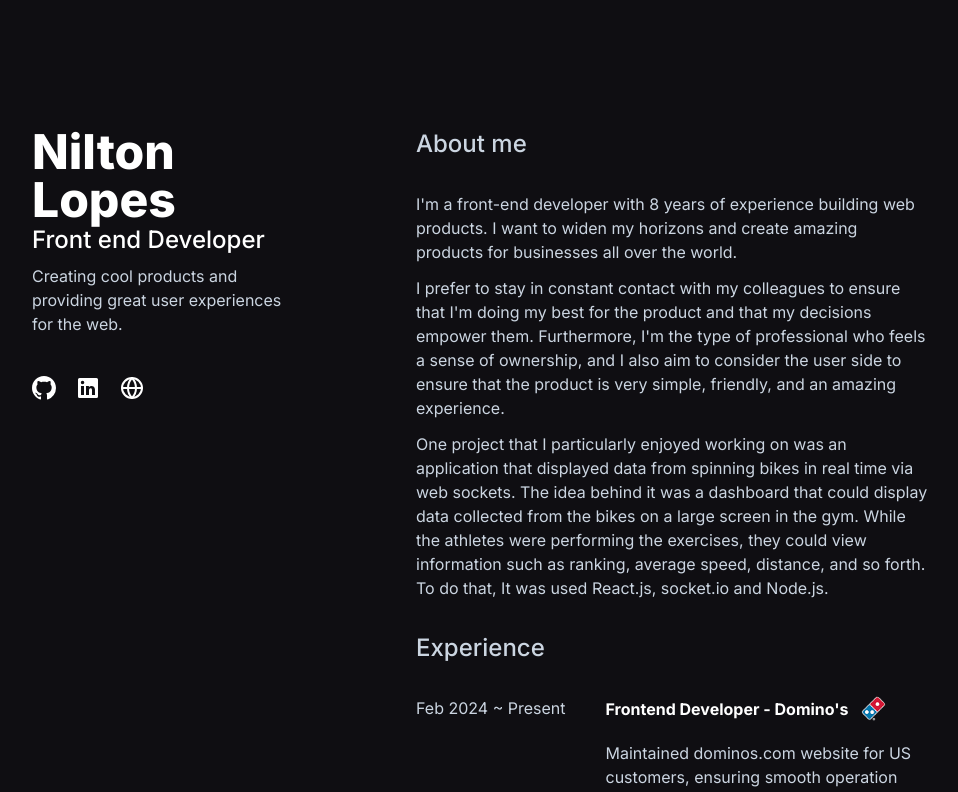
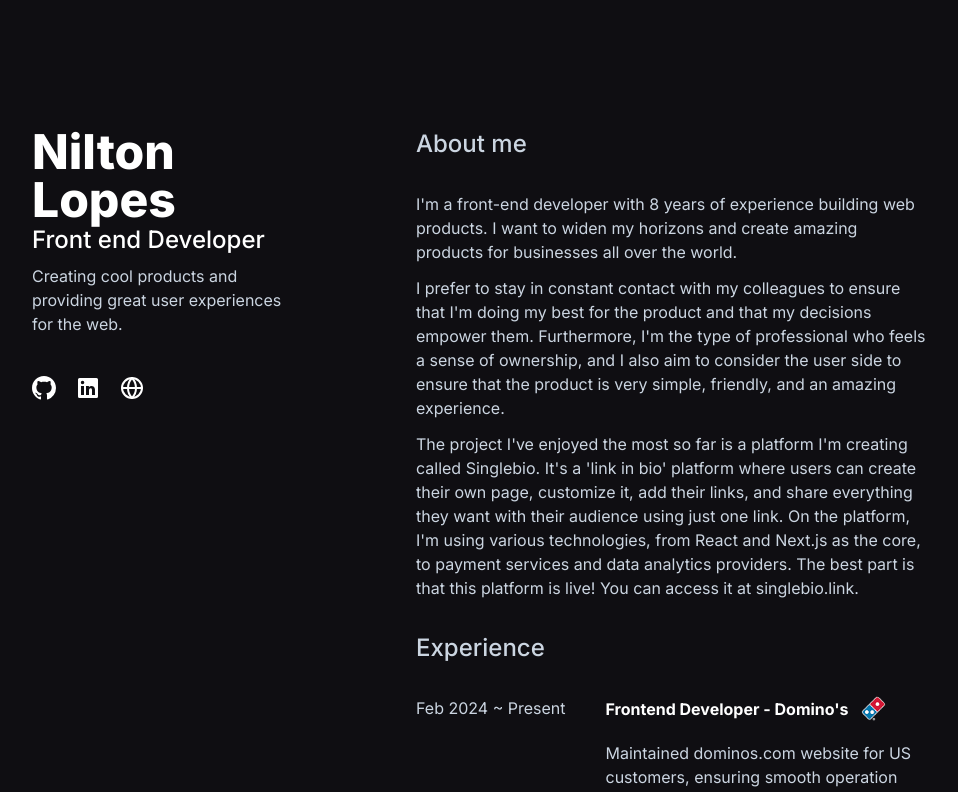
Before and after one commit to niltonslf/niltonlopes.com.br, a Next.js app: page / in a window 1280 px wide. Shown: the top 792 px of the page, without its empty margins (96-1054 px from the left). Built offline with nearby package versions, Linux system fonts and the light colour scheme.

Commit message:
feat: update description

```diff
--- a/src/app/page.tsx
+++ b/src/app/page.tsx
@@ -1,6 +1,7 @@
 import Image from 'next/image';
 import { GithubIcon, LinkedinIcon, WorldIcon } from './components';
 import { experiences } from './data/experiences';
+import Link from 'next/link';
 
 /* eslint-disable react/no-unescaped-entities */
 export default function Home() {
@@ -57,13 +58,7 @@ export default function Home() {
               experience.
             </p>
             <p>
-              One project that I particularly enjoyed working on was an
-              application that displayed data from spinning bikes in real time
-              via web sockets. The idea behind it was a dashboard that could
-              display data collected from the bikes on a large screen in the
-              gym. While the athletes were performing the exercises, they could
-              view information such as ranking, average speed, distance, and so
-              forth. To do that, It was used React.js, socket.io and Node.js.
+            The project I've enjoyed the most so far is a platform I'm creating called Singlebio. It's a 'link in bio' platform where users can create their own page, customize it, add their links, and share everything they want with their audience using just one link. On the platform, I'm using various technologies, from React and Next.js as the core, to payment services and data analytics providers. The best part is that this platform is live! You can access it at <Link href='http://singlebio.link/' target='_blank'>singlebio.link</Link>.
             </p>
           </section>
 
```
